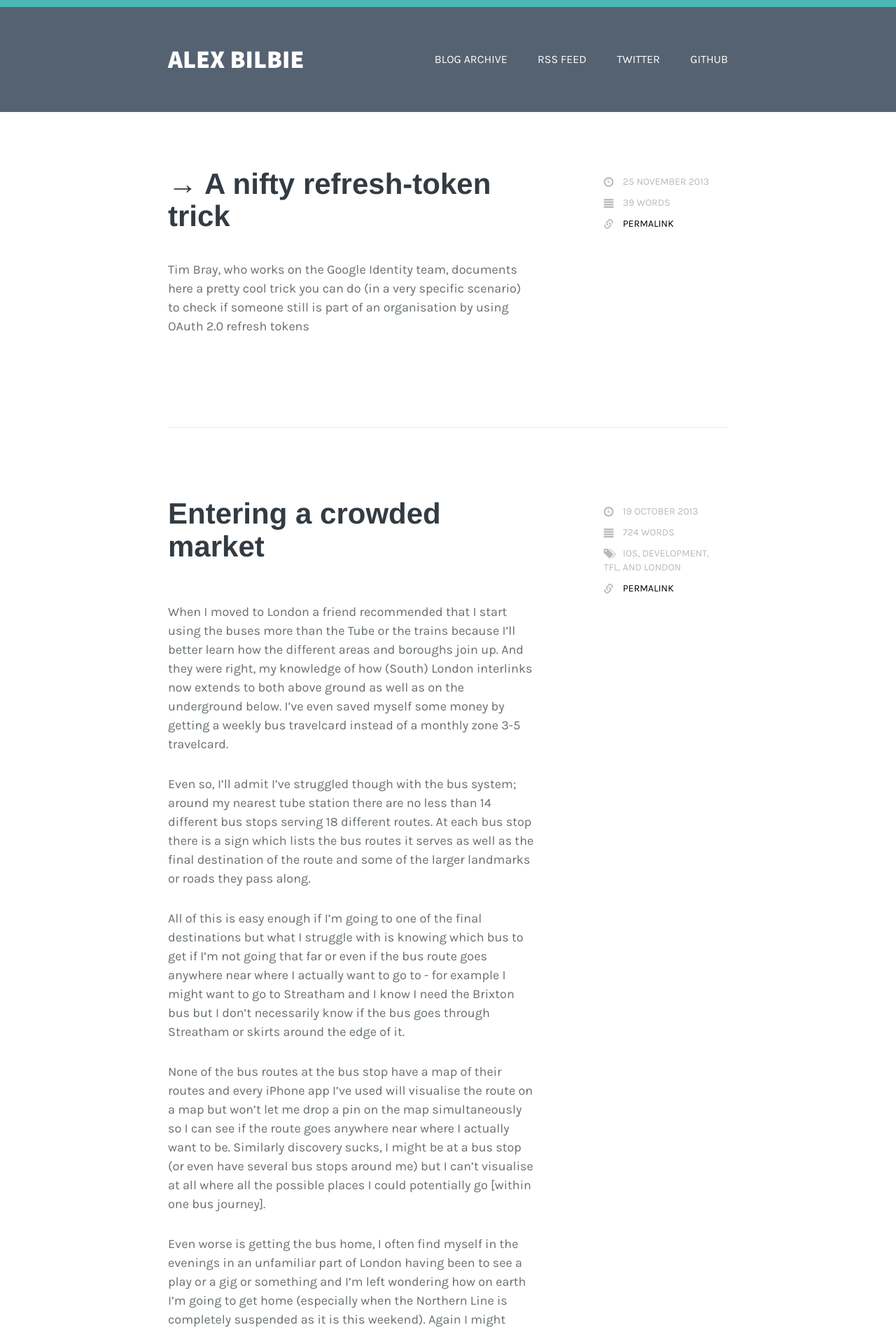
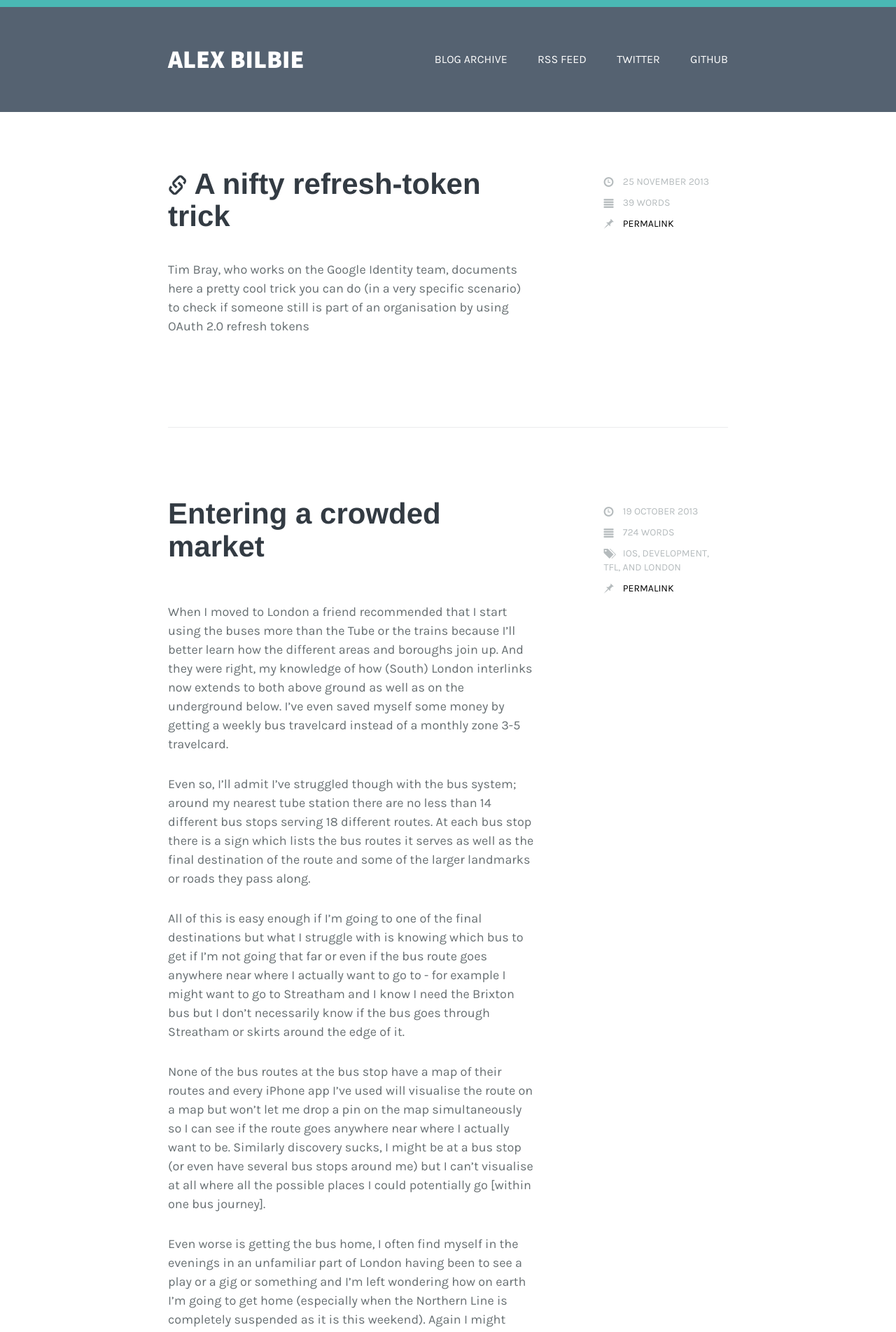
Before and after one commit to alexbilbie/alexbilbie.github.com, a Jekyll site: the page built from index.html, in a window 1280 px wide. Shown: the top 1903 px of the page at 70% size. Built offline with Jekyll 4.4.1, drawn with Linux system fonts in a browser that asks for light colours; Markdown is read by kramdown in place of the engine named in the settings; the list of posts is cut into pages by our own code; some of the changed text lies outside the part shown.

Commit message:
Updated link pages

```diff
--- a/_layouts/default.html
+++ b/_layouts/default.html
@@ -76,7 +76,7 @@
                         <h1 itemprop="name">
                             {% if page.link %}
                                 <a href="{{ page.link }}">
-                                    &rarr; {{ page.title }}
+                                    <span class="glyphicon glyphicon-link"></span> {{ page.title }}
                                 </a>
                             {% else %}
                                 <a href="{{ page.url }}" itemprop="url">
@@ -103,7 +103,7 @@
                                 </li>
                                 {% endif %}
                                 <li>
-                                    <span class="glyphicon glyphicon-link"></span>
+                                    <span class="glyphicon glyphicon-pushpin"></span>
                                     <a href="{{ page.url }}">Permalink</a>
                                 </li>
                             </ul>
--- a/css/main.css
+++ b/css/main.css
@@ -3514,6 +3514,9 @@ article hgroup h1 a:hover {
   color: #4AB8B4;
   text-decoration: none;
 }
+article hgroup h1 a .glyphicon {
+  font-size: 65%;
+}
 article aside {
   color: #b5bbbd;
   padding-top: 30px;
--- a/css/main.less
+++ b/css/main.less
@@ -131,6 +131,10 @@ article {
                     color: #4AB8B4;
                     text-decoration: none;
                 }
+
+                .glyphicon {
+                    font-size: 65%;
+                }
             }
         }
     }
--- a/index.html
+++ b/index.html
@@ -14,7 +14,7 @@ title: "Home"
                 <h1 itemprop="name">
                     {% if post.link %}
                         <a href="{{ post.link }}">
-                            &rarr; {{ post.title }}
+                            <span class="glyphicon glyphicon-link"></span> {{ post.title }}
                         </a>
                     {% else %}
                         <a href="{{ post.url }}" itemprop="url">
@@ -41,7 +41,7 @@ title: "Home"
                         </li>
                         {% endif %}
                         <li>
-                            <span class="glyphicon glyphicon-link"></span>
+                            <span class="glyphicon glyphicon-pushpin"></span>
                             <a href="{{ post.url }}">Permalink</a>
                         </li>
                     </ul>
```
